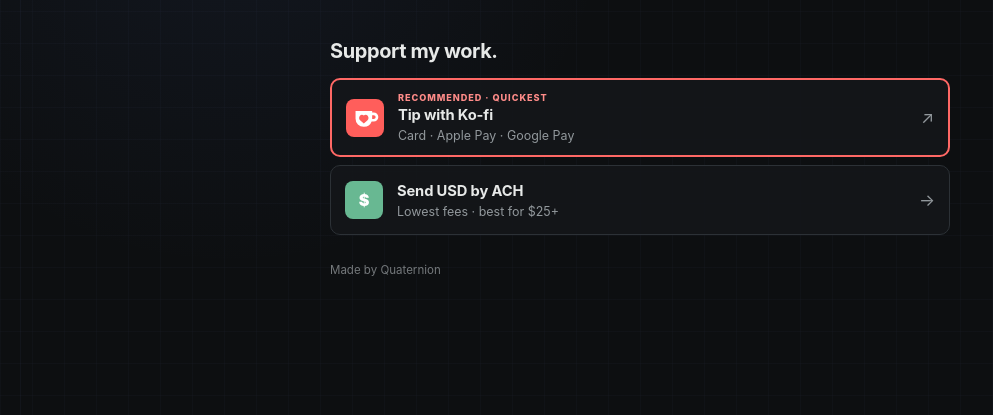
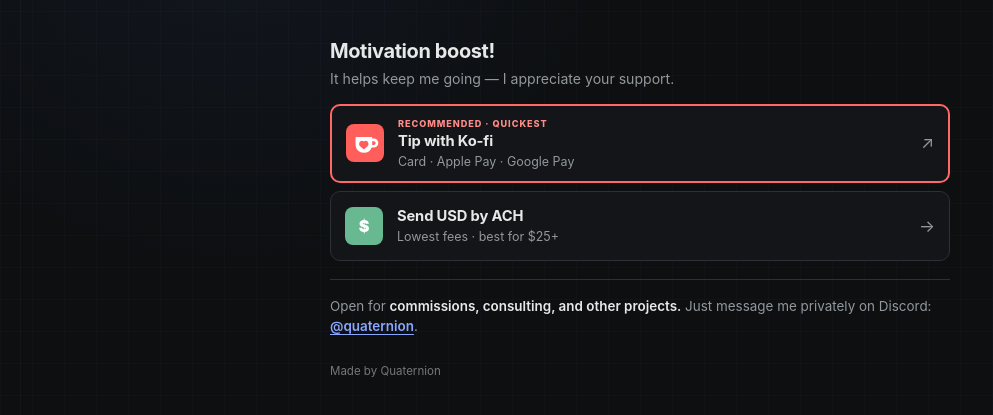
Before and after one commit to quaternion7/quaternion7.github.io, a plain HTML site: page index.html in a window 1280 px wide. Shown: the part 181-596 px from the top of the page, without its empty margins (0-993 px from the left). Drawn offline with Linux system fonts and the light colour scheme.

Commit message:
Add support message and availability

```diff
--- a/index.html
+++ b/index.html
@@ -35,7 +35,8 @@
       <div class="section-heading">
         <div>
           <p class="kicker">Optional support</p>
-          <h2 id="support-title">Support my work.</h2>
+          <h2 id="support-title">Motivation boost!</h2>
+          <p class="support-intro">It helps keep me going — I appreciate your support.</p>
         </div>
       </div>
 
@@ -61,6 +62,11 @@
           <span class="arrow" aria-hidden="true">→</span>
         </button>
       </div>
+
+      <p class="availability">
+        Open for <strong>commissions, consulting, and other projects.</strong>
+        Just message me privately on Discord: <a href="https://discord.com/channels/@me" target="_blank" rel="noreferrer">@quaternion</a>.
+      </p>
 
     </section>
 
--- a/variant.css
+++ b/variant.css
@@ -32,6 +32,7 @@
 .section-heading { margin-bottom:15px; }
 .kicker { display:none; }
 .section-heading h2 { margin:0; font-family:inherit; font-size:1.25rem; font-weight:700; letter-spacing:-.02em; }
+.support-intro { margin:6px 0 0; color:var(--muted); font-size:.88rem; line-height:1.4; }
 .support-grid { gap:8px; }
 .support-card,.support-card.ach-primary,.support-card.kofi-card { min-height:70px; padding:12px 14px; border:1px solid var(--border); border-radius:10px; background:rgba(20,23,26,.9); box-shadow:none; }
 .support-card.kofi-primary { min-height:78px; border:2px solid #ff6865; }
@@ -41,6 +42,9 @@
 .support-icon.bank { color:#fff; background:var(--green); }
 .support-copy strong { font-size:.92rem; }
 .card-label { color:var(--green); font-size:.57rem; }
+.availability { margin:18px 0 0; padding-top:16px; border-top:1px solid var(--border); color:var(--muted); font-size:.84rem; line-height:1.5; }
+.availability strong { color:var(--text); font-weight:600; }
+.availability a { color:var(--accent); font-weight:600; text-underline-offset:3px; }
 footer { justify-content:flex-start; padding:28px 0; }
 .dialog-card { border-radius:12px; }
 @media (max-width:480px) {
```
